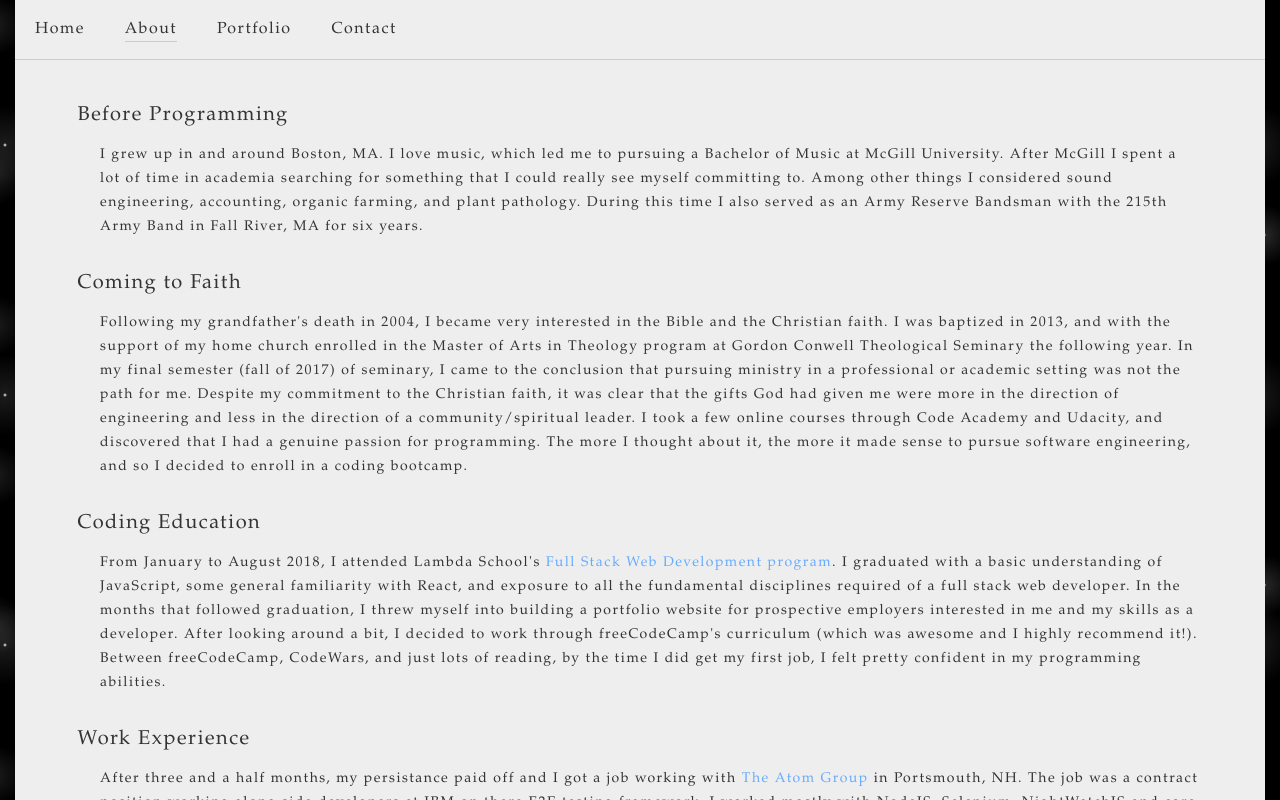
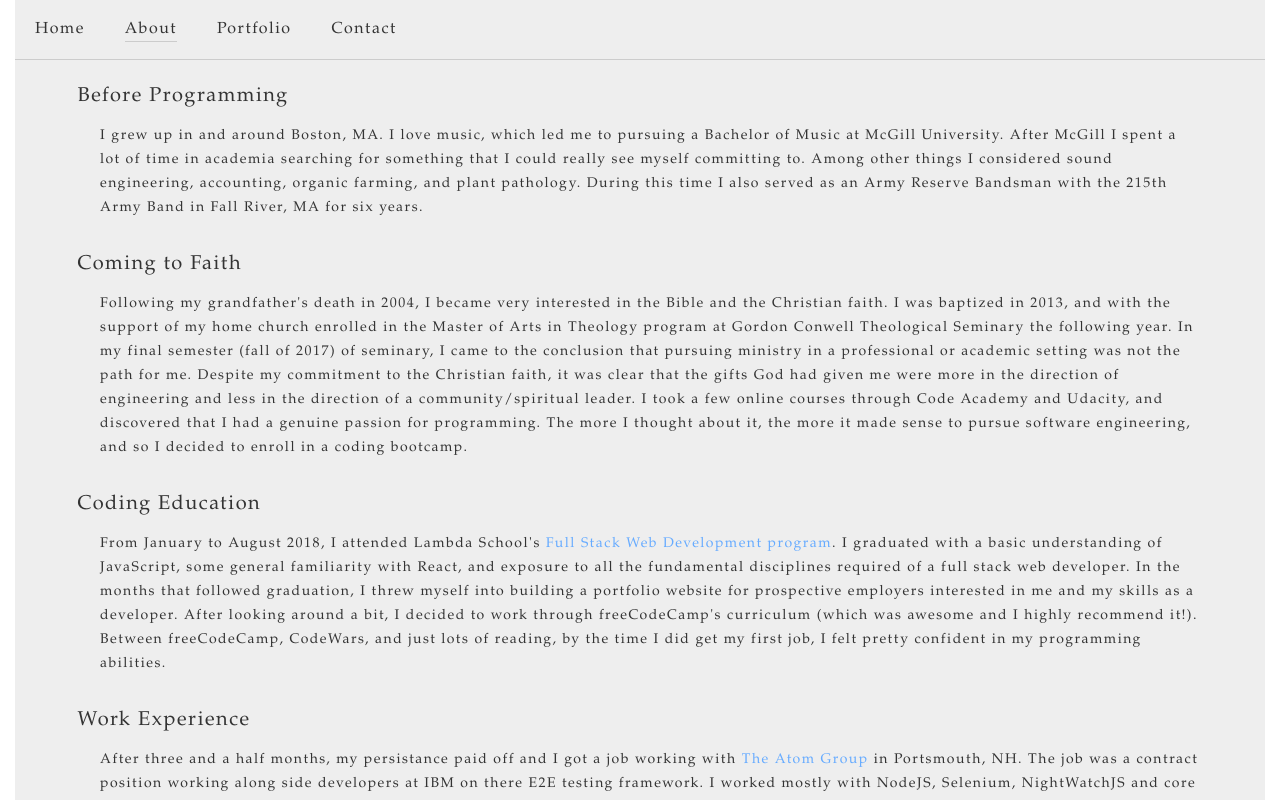
Before and after one commit to waltersgwoodward/portfolio, a React (Create React App) app: page /about in a window 1280 px wide. Shown: the top 800 px of the page. Built offline with nearby package versions, Linux system fonts and the light colour scheme.

Commit message:
Removes space background  and adds mixin animation sso tpage fades in on load

```diff
--- a/public/index.html
+++ b/public/index.html
@@ -10,7 +10,6 @@
     <title>Walter's Portfolio Website</title>
   </head>
   <body>
-    <a class="skip-link" href="#page">Skip to main</a>
     <div id="root"></div>
   </body>
 </html>
--- a/src/css/index.css
+++ b/src/css/index.css
@@ -2,13 +2,6 @@
   -webkit-box-sizing: border-box;
   -moz-box-sizing: border-box;
   box-sizing: border-box;
-}
-
-.space__background, body, html::before {
-  background-color: #000;
-  background-image: radial-gradient(#fff, rgba(255, 255, 255, 0.2) 2px, transparent 40px), radial-gradient(#fff, rgba(255, 255, 255, 0.15) 1px, transparent 30px), radial-gradient(#fff, rgba(255, 255, 255, 0.1) 2px, transparent 40px), radial-gradient(rgba(255, 255, 255, 0.4), rgba(255, 255, 255, 0.1) 2px, transparent 30px);
-  background-size: 550px 550px, 350px 350px, 250px 250px, 150px 150px;
-  background-position: 0 0, 40px 60px, 130px 270px, 70px 100px;
 }
 
 html::before {
@@ -37,6 +30,20 @@ button {
   letter-spacing: 1.5px;
   background: #eee;
   color: #333;
+  opacity: 0;
+  animation-name: fade-in-uixfw8d;
+  animation-duration: 2s;
+  animation-delay: 0s;
+  animation-fill-mode: forwards;
+  animation-timing-function: ease-in;
+}
+@keyframes fade-in-uixfw8d {
+  from {
+    opacity: 0;
+  }
+  to {
+    opacity: 1;
+  }
 }
 
 a {
@@ -172,13 +179,13 @@ input:focus {
   padding: 100px 0px;
   border: 1px solid #ccc;
   border-width: 0px 1px 0px 0px;
-  animation-name: slide-menu-u15c4ja;
+  animation-name: slide-menu-uixfw8s;
   animation-duration: 0.2s;
   animation-fill-mode: forwards;
   animation-timing-function: ease-in;
   animation-delay: 0s;
 }
-@keyframes slide-menu-u15c4ja {
+@keyframes slide-menu-uixfw8s {
   from {
     width: 0;
   }
@@ -190,14 +197,14 @@ input:focus {
 .dropdown__overlay {
   height: 100%;
   width: 20%;
-  animation-name: fade-in-u15c4jt;
+  animation-name: fade-in-uixfw92;
   animation-duration: 0.2s;
   animation-delay: 0.2s;
   animation-fill-mode: forwards;
   animation-timing-function: ease-in;
   background: none;
 }
-@keyframes fade-in-u15c4jt {
+@keyframes fade-in-uixfw92 {
   from {
     background: none;
   }
--- a/src/reducers/index.js
+++ b/src/reducers/index.js
@@ -14,7 +14,7 @@ const initialState = {
             text: "During my time at Scan123 I worked with a small team to build out and maintain two web applications. The first was an internal web application used for employees at Scan123 to monitor client data metrics (primarily billing). The second was their customer facing web application. Highlights of the work I contributed to at Scan123 included building a custom REST framework built with core PHP, building and maintaining a custom mySQL query builder designed to interface with Scan123's unique database structure, and buiding a search microservice using Sphinx Search.",
             deploy_link: "https://scan123.com/"
         },
-        "hanidcapped-pets": {
+        "handicapped-pets": {
             tool_icons: [faJs],
             title: "HandicappedPets SureFit Calculator",
             frontend_tools: "JavaScript, WordPress",
--- a/src/scss/base/_base.scss
+++ b/src/scss/base/_base.scss
@@ -1,14 +1,4 @@
 @use "sass:color";
-
-.space__background {
-    background-color: #000;
-    background-image: radial-gradient(#fff, rgba(#fff, 0.2) 2px, transparent 40px),
-        radial-gradient(#fff, rgba(#fff, 0.15) 1px, transparent 30px),
-        radial-gradient(#fff, rgba(#fff, 0.1) 2px, transparent 40px),
-        radial-gradient(rgba(#fff, 0.4), rgba(#fff, 0.1) 2px, transparent 30px);
-    background-size: 550px 550px, 350px 350px, 250px 250px, 150px 150px;
-    background-position: 0 0, 40px 60px, 130px 270px, 70px 100px;
-}
 
 html::before {
     z-index: -1;
@@ -16,13 +6,11 @@ html::before {
 	height: 100vh;
 	width: 100vw;
 	content: "";
-    @extend .space__background;
 }
 
 body {
     max-width: $body__max-width;
     margin: 0px auto;
-    @extend .space__background;
     font-size: 16px;
 }
 
@@ -38,6 +26,15 @@ button {
     letter-spacing: 1.5px;
     background: $base__background;
     color: $base__color;
+    opacity: 0;
+    @include fade-in(2s, 0s, forwards) {
+        from {
+            opacity: 0;
+        }
+        to {
+            opacity: 1;
+        }
+    }
 }
 
 a {
```
Also changed, not shown: 1 other file (tests, documents, lock files or other folders).
